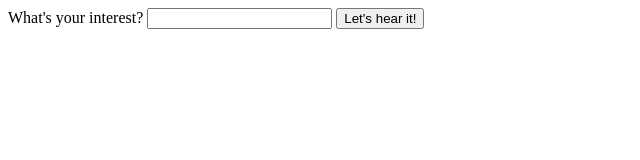
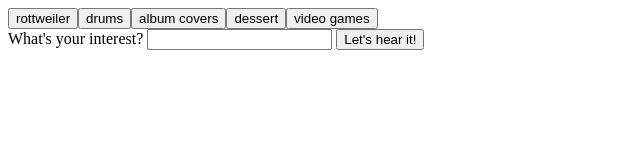
Before and after one commit to michlmyers/Project-Gif, a plain HTML site: page index.html in a window 1280 px wide. Shown: the whole page, without its empty margins (0-640 px from the left). Drawn offline with nearby package versions, Linux system fonts and the light colour scheme.

Commit message:
added button function

```diff
--- a/assets/script.js
+++ b/assets/script.js
@@ -3,8 +3,24 @@ $(document).ready(function () {
 
 var topics = ['rottweiler', 'drums', 'album covers','dessert', 'video games' ];
 
+console.log('my js file is being read');
 
 
 
+function renderButtons () {
+    console.log('my render button function is being read');
+    $('#topicButtons').empty();
+
+    for (let i = 0; i < topics.length; i++) {
+        var a = $('<button>');
+        console.log(a);
+        a.addClass('topic-btn')
+        a.attr('data-name', topics[i]);
+        a.text(topics[i]);
+        $('#topicButtons').append(a);
+    }
+}
+
+renderButtons();
 
 });
```
Also changed, not shown: index.html (+0 -1 lines).
